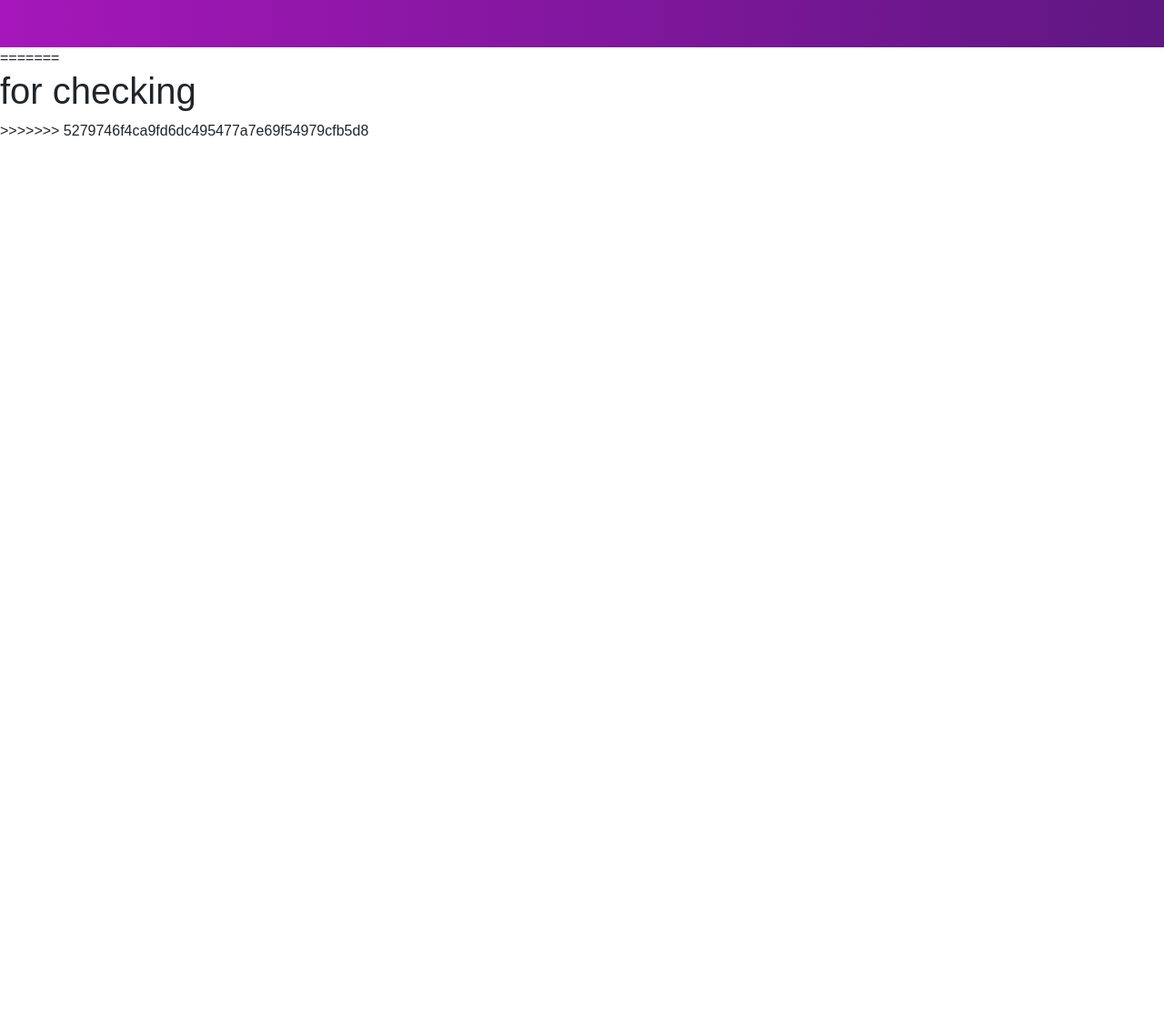
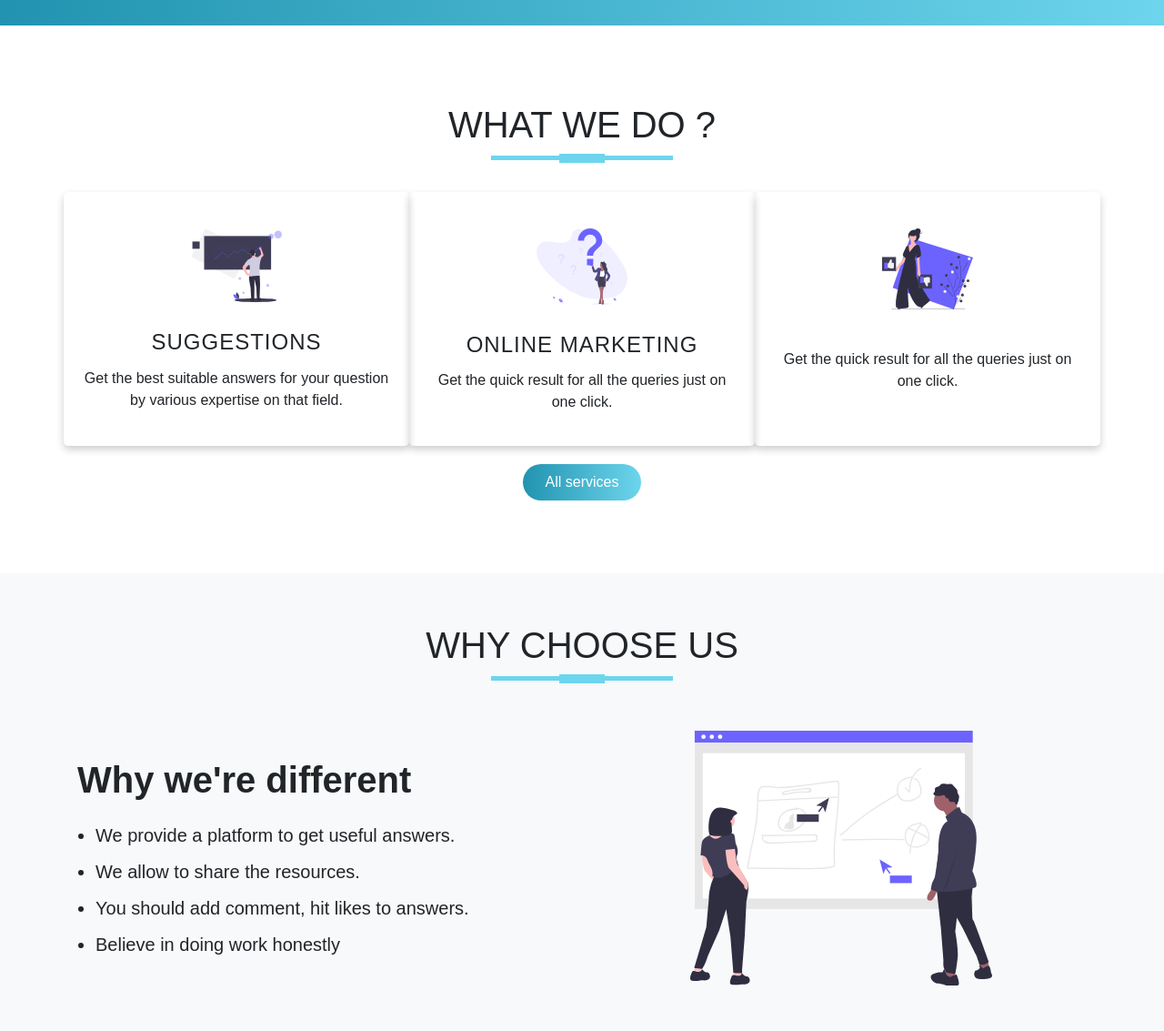
Before and after one commit to ritik005/Search--Clues, a plain HTML site: page index.html in a window 1280 px wide. Shown: the part 500-1633 px from the top of the page at 91% size. Before the commit the page ends 800 px from the top, so only its background shows below. Drawn offline with nearby package versions, Linux system fonts and the light colour scheme.

Commit message:
Services & about us commit

```diff
--- a/assets/css/style.css
+++ b/assets/css/style.css
@@ -12,7 +12,7 @@ body {
     z-index: 10;
 }
 .navbar {
-    background-image: linear-gradient(to right, #a517ba, #5f1782);
+    background-image: linear-gradient(to right, #2193b0, #6dd5ed);
     padding: 0 !important;
 }
 #nav-bar .navbar-brand {
@@ -39,7 +39,7 @@ body {
     outline: none;
 }
 #banner {
-    background-image: linear-gradient(to right, #a517ba, #5f1782 );
+    background-image: linear-gradient(to right, #2193b0, #6dd5ed );
     color: #fff;
     padding: 5%;
 }
@@ -47,6 +47,9 @@ body {
     font-size: 40px;
     font-weight: 600;
     margin-top: 100px;
+}
+small {
+    font-size: 30px;
 }
 #banner a {
     color: #fff;
@@ -57,5 +60,80 @@ body {
     padding: 8px 25px;
     border: none;
     border-radius: 20px;
-    background-image: linear-gradient(to right, #a517ba, #5f1782 );
+    background-image: linear-gradient(to right,#2193b0, #6dd5ed );
 }
+
+#services {
+    padding: 80px 0;
+}
+.service-img {
+    width: 100px;
+    margin-top: 20px;
+}
+.services {
+    padding: 20px;
+    box-shadow: 0 4px 8px 0 rgba(0,0,0,0.2);
+    transition: 0.5s;
+    border-radius: 5px;
+    margin-bottom: 20px;
+}
+.services:hover {
+    box-shadow: 0 4px 8px 0 rgba(0,0,0,0.2);
+}
+.services h4 {
+    text-transform: uppercase;
+    margin-top: 25px;
+    padding: 5px;
+    font-weight: 500;
+    letter-spacing: 1px;
+}
+.title::before{
+    content: '';
+    background: #6dd5ed;
+    height: 5px;
+    width: 200px;
+    margin-left: auto;
+    margin-right: auto;
+    display: block;
+    transform: translateY(63px);
+}
+.title::after {
+    content: '';
+    background: #6dd5ed;
+    height: 10px;
+    width: 50px;
+    margin-left: auto;
+    margin-right: auto;
+    margin-bottom:40px ;
+    display: block;
+    transform: translateY(8px);
+}
+#services .btn-primary {
+    box-shadow: none;
+    padding: 8px 25px;
+    border: none;
+    border-radius: 20px;
+    background-image: linear-gradient(to right, #2193b0, #6dd5ed );
+
+}
+#about-us {
+    background: #f8f9fa;
+    padding-bottom: 50px;
+    padding-top: 50px;
+}
+.about-title {
+    font-size: 40px;
+    font-weight: 600;
+    margin-top: 8%;
+}
+#about-us ul li {
+    margin: 10px 0;
+    margin-left: 20px;
+    font-size: 20px;
+    font-weight: 500;
+}
+#about-us .img-fluid {
+    width: 100%;
+    height: 300px;
+    padding-top: 20px;
+}
--- a/index.html
+++ b/index.html
@@ -1,5 +1,4 @@
 <!DOCTYPE html>
-<<<<<<< HEAD
 <html lang="en">
 <head>
     <meta charset="UTF-8">
@@ -12,6 +11,7 @@
     <title>SearchClues</title>
 </head>
 <body>
+  <!--========================Navbar Section============================================-->
     <section id="nav-bar">
         <nav class="navbar navbar-expand-lg navbar-light">
             <a class="navbar-brand" href="#">SearchClues</a>
@@ -44,7 +44,7 @@
         <div class="container">
             <div class="row">
                 <div class="col-md-6">
-                  <p class="promo-title">FIND OUR ANSWERS</p>
+                  <p class="promo-title">QUESTIONS?...<small>get the answers.</small></p>
                   <P>Get the quick result for all the queries just on one click.</P>
                   <button type="button" class="btn btn-primary">Get Started</button>
                 </div>
@@ -54,13 +54,51 @@
             </div>
         </div>
       </section>
-=======
-<html>
-<head>
-	<title>check</title>
-</head>
-<body>
-<h1>for checking</h1>
-</body>
-</html>
->>>>>>> 5279746f4ca9fd6dc495477a7e69f54979cfb5d8
+
+<!--===============Service=======================================================-->
+
+      <section id="services">
+        <div class="container text-center">
+          <h1 class="title">WHAT WE DO ?</h1>
+          <div class="row text-center">
+            <div class="col-md-4 services">
+              <img src="assets/img/undraw_predictive_analytics_kf9n.svg" class="service-img">
+              <h4>SUGGESTIONS</h4>
+              <p>Get the best suitable answers for your question by various expertise on that field.</p>
+            </div>
+            <div class="col-md-4 services">
+              <img src="assets/img/undraw_questions_75e0.svg" class="service-img">
+              <h4>Online Marketing</h4>
+              <p>Get the quick result for all the queries just on one click.</p>
+            </div>
+            <div class="col-md-4 services">
+              <img src="assets/img/undraw_like_dislike_1dfj.svg" class="service-img">
+              <h4></h4>
+              <p>Get the quick result for all the queries just on one click.</p>
+            </div>
+          </div>
+          <button type="button" class="btn btn-primary">All services</button>
+        </div>
+      </section>
+
+<!--==================About Us Section==========================================-->
+
+      <section id="about-us">
+        <div class="container">
+          <h1 class="title text-center"> WHY CHOOSE US</h1>
+          <div class="row">
+            <div class="col-md-6 about-us">
+              <p class="about-title">Why we're different</p>
+                <ul>
+                  <li>We provide a platform to get useful answers. </li>
+                  <li>We allow to share the resources.</li>
+                  <li>You should add comment, hit likes to answers.</li>
+                  <li>Believe in doing work honestly</li>
+                </ul>
+            </div>
+            <div class="col-md-6">
+              <img src="assets/img/undraw_online_collaboration_7pfp.svg" class="img-fluid">
+            </div>
+          </div>
+        </div>
+      </section>
```
